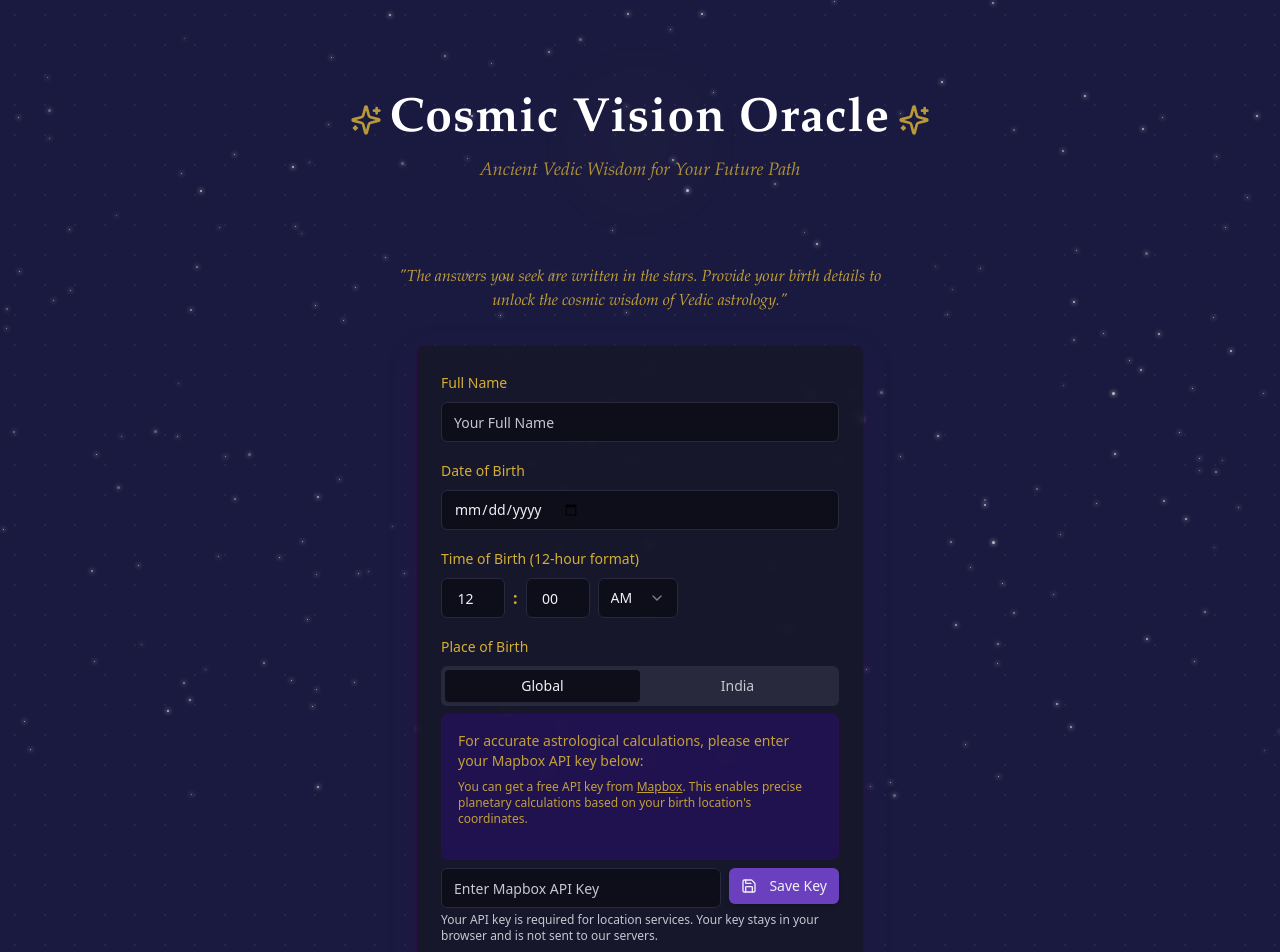
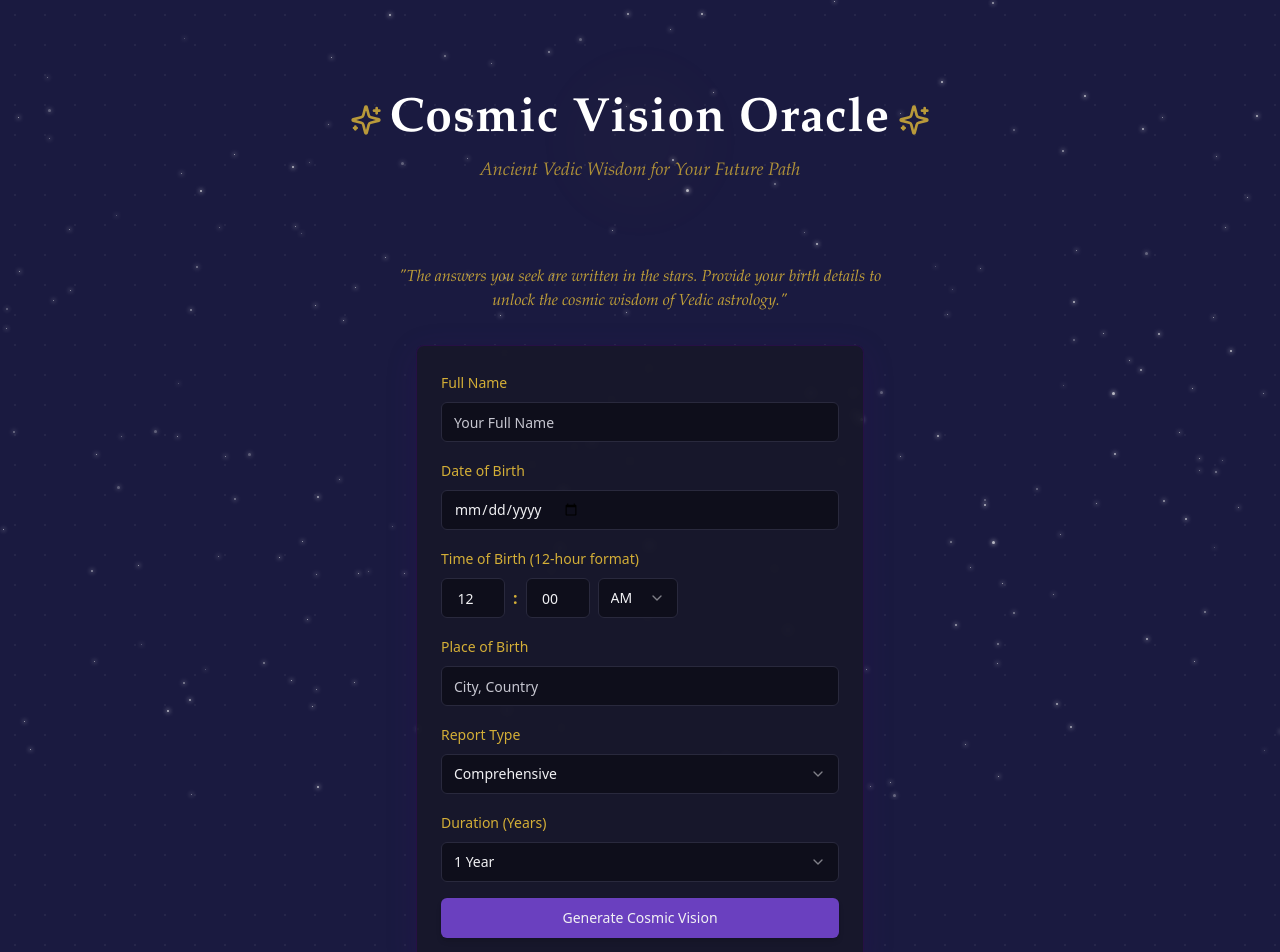
Before and after one commit to YJ074/cosmic-vision-oracle, a React (Vite) app: page / in a window 1280 px wide. Shown: the top 952 px of the page. Built offline with nearby package versions, Linux system fonts and the light colour scheme.

Commit message:
feat: Add place of birth input
Adds an input box for the place of birth.

```diff
--- a/src/components/BirthDataForm.tsx
+++ b/src/components/BirthDataForm.tsx
@@ -3,13 +3,10 @@ import React, { useState } from 'react';
 import { Input } from "@/components/ui/input";
 import { Label } from "@/components/ui/label";
 import { Button } from "@/components/ui/button";
-import { Tabs, TabsContent, TabsList, TabsTrigger } from "@/components/ui/tabs";
 import TimeInput, { TimeInputValue } from "./TimeInput";
 import ReportTypeSelect from "./ReportTypeSelect";
 import DurationSelect from "./DurationSelect";
-import PlaceAutocompleteInput from "./PlaceAutocompleteInput";
 import MapDisplay from "./MapDisplay";
-import IndiaLocationPicker from "./IndiaLocationPicker";
 
 export interface BirthData {
   fullName: string;
@@ -65,7 +62,6 @@ const BirthDataForm: React.FC<BirthDataFormProps> = ({ onSubmit, isLoading = fal
   // State for coordinates and API key
   const [coordinates, setCoordinates] = useState<{lat: number, lng: number} | undefined>(undefined);
   const [mapboxApiKey, setMapboxApiKey] = useState<string>("");
-  const [locationTab, setLocationTab] = useState<string>("global");
 
   // Load API key from localStorage on component mount
   React.useEffect(() => {
@@ -78,23 +74,6 @@ const BirthDataForm: React.FC<BirthDataFormProps> = ({ onSubmit, isLoading = fal
   // Controlled inputs for time entry in 12-hour format
   const timeInput = from24Hour(formData.timeOfBirth);
 
-  const handlePlaceChange = (val: string, coords?: {lat: number, lng: number}) => {
-    setFormData(prev => ({
-      ...prev,
-      placeOfBirth: val,
-    }));
-
-    // Save coordinates when a place is selected
-    if (coords) {
-      setCoordinates(coords);
-    }
-
-    // Call the onPlaceChange callback if provided
-    if (onPlaceChange) {
-      onPlaceChange(val, coords);
-    }
-  };
-
   const handleTimeInputChange = (val: TimeInputValue) => {
     setFormData(prev => ({
       ...prev,
@@ -105,6 +84,11 @@ const BirthDataForm: React.FC<BirthDataFormProps> = ({ onSubmit, isLoading = fal
   const handleChange = (e: React.ChangeEvent<HTMLInputElement>) => {
     const { name, value } = e.target;
     setFormData(prev => ({ ...prev, [name]: value }));
+
+    // If the placeOfBirth field is changed, call the onPlaceChange callback
+    if (name === 'placeOfBirth' && onPlaceChange) {
+      onPlaceChange(value);
+    }
   };
 
   const handleSelectChange = (name: "reportType" | "duration", value: string | number) => {
@@ -149,25 +133,15 @@ const BirthDataForm: React.FC<BirthDataFormProps> = ({ onSubmit, isLoading = fal
 
       <div className="space-y-2">
         <Label htmlFor="placeOfBirth" className="text-cosmic-gold">Place of Birth</Label>
-
-        <Tabs value={locationTab} onValueChange={setLocationTab} className="w-full">
-          <TabsList className="grid w-full grid-cols-2">
-            <TabsTrigger value="global">Global</TabsTrigger>
-            <TabsTrigger value="india">India</TabsTrigger>
-          </TabsList>
-          <TabsContent value="global" className="mt-2">
-            <PlaceAutocompleteInput
-              value={formData.placeOfBirth}
-              onChange={handlePlaceChange}
-            />
-          </TabsContent>
-          <TabsContent value="india" className="mt-2">
-            <IndiaLocationPicker
-              value={formData.placeOfBirth}
-              onChange={handlePlaceChange}
-            />
-          </TabsContent>
-        </Tabs>
+        <Input
+          id="placeOfBirth"
+          name="placeOfBirth"
+          className="cosmic-input"
+          placeholder="City, Country"
+          required
+          value={formData.placeOfBirth}
+          onChange={handleChange}
+        />
 
         {/* Show map when coordinates are available */}
         {coordinates && mapboxApiKey && (
--- a/src/utils/report/geodata.ts
+++ b/src/utils/report/geodata.ts
@@ -9,29 +9,15 @@ const DEMO_MAPBOX_KEY = "pk.eyJ1IjoibG92YWJsZWlsbCIsImEiOiJjanZwdmI1d20wNGZhM3pu
 // Get coordinates from place name using Mapbox geocoding API
 export async function getCoordinates(place: string): Promise<LocationCoordinates> {
   try {
-    // First check if the location contains commas which might indicate it's from our India picker
-    // (which formats as "City, District, State")
-    if (place.includes(',')) {
-      // Try to get the city name (first part before any comma)
-      const cityName = place.split(',')[0].trim();
-
-      // Check if the location is in India using our local dataset
-      const indiaCoordinates = getIndiaLocationCoordinates(cityName);
-      if (indiaCoordinates) {
-        console.log('Using local India geo database for:', place);
-        return indiaCoordinates;
-      }
-    } else {
-      // If no commas, still try the India database first
-      const indiaCoordinates = getIndiaLocationCoordinates(place);
-      if (indiaCoordinates) {
-        console.log('Using local India geo database for:', place);
-        return indiaCoordinates;
-      }
+    // Try to get coordinates from India database first
+    const indiaCoordinates = getIndiaLocationCoordinates(place);
+    if (indiaCoordinates) {
+      console.log('Using local India geo database for:', place);
+      return indiaCoordinates;
     }
 
-    // If not found in India dataset, fallback to Mapbox API
-    console.log('Not found in India database, using Mapbox for:', place);
+    // If not found in India dataset, use Mapbox API
+    console.log('Using Mapbox for:', place);
     const response = await fetch(
       `https://api.mapbox.com/geocoding/v5/mapbox.places/${encodeURIComponent(place)}.json?access_token=${DEMO_MAPBOX_KEY}`
     );
```
